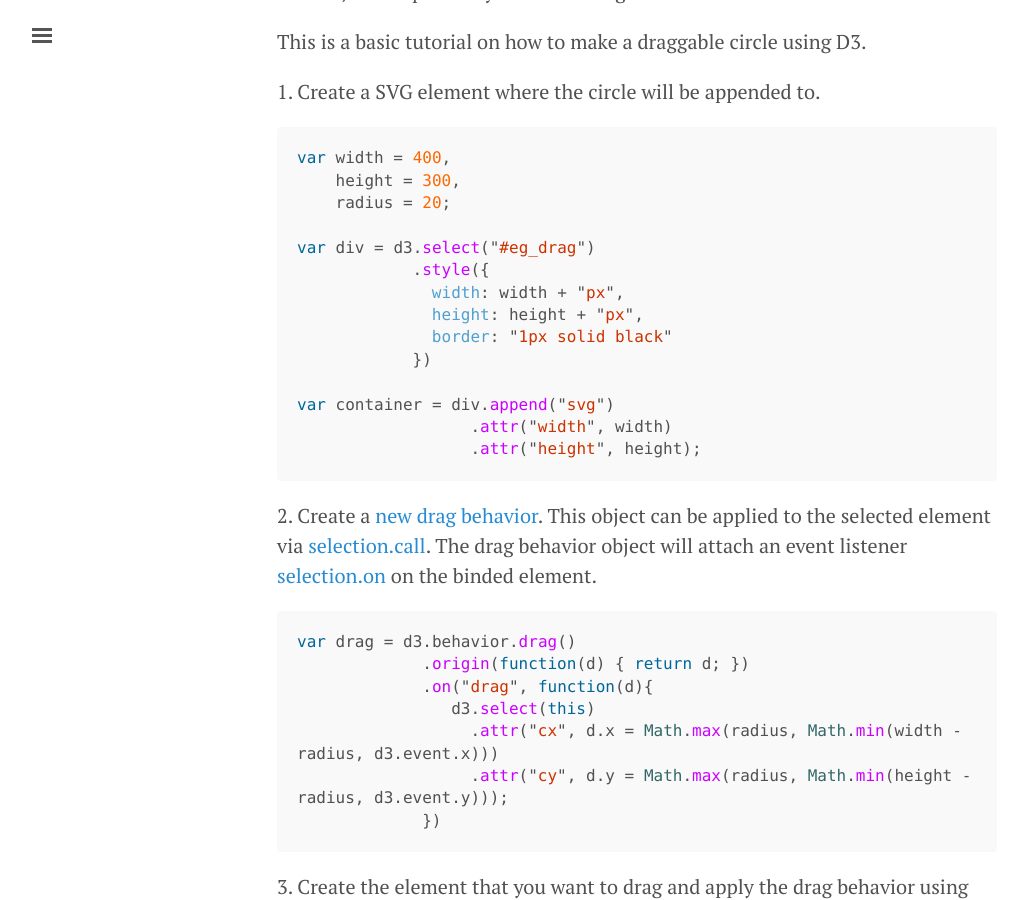
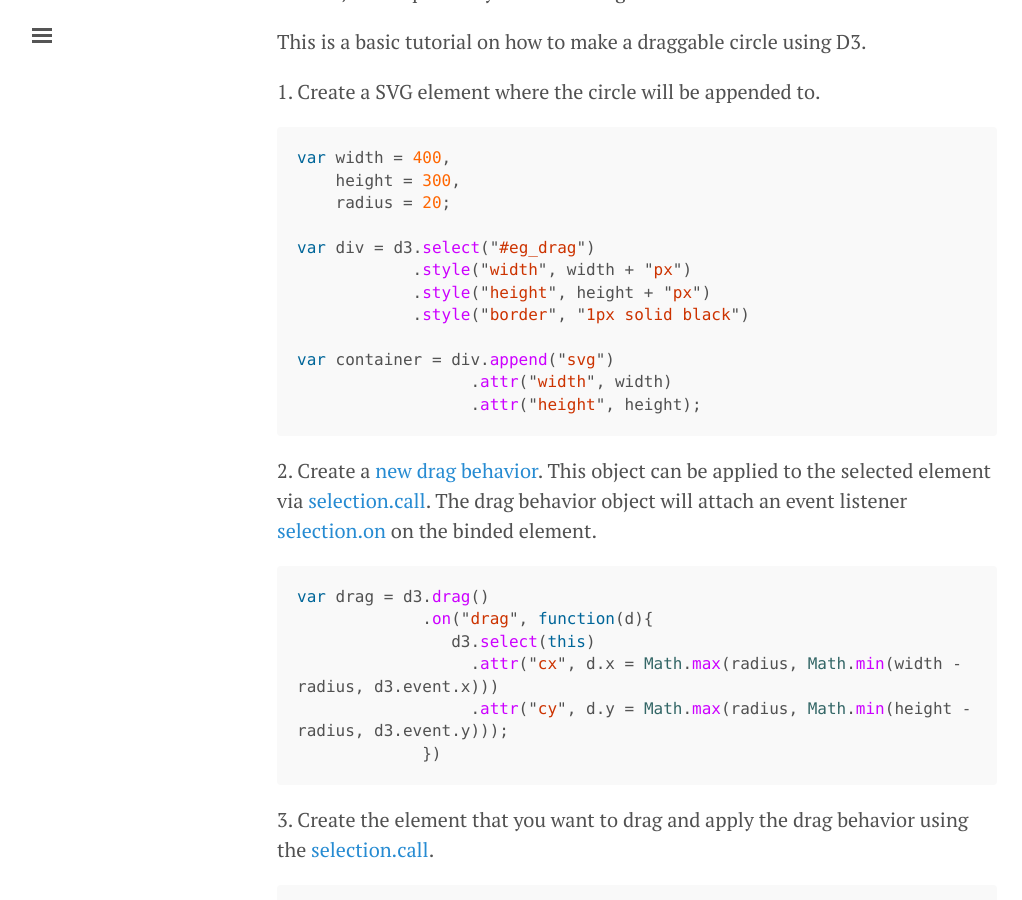
Before and after one commit to ftmatsumoto/ftmatsumoto.github.io, a Jekyll site: the page built from _posts/2016-06-28-d3-basic-tutorial.md, in a window 1280 px wide and 900 px high, scrolled down 305 px. Shown: the whole window, without its empty margins (3-1025 px from the left). Built offline with Jekyll 4.4.1, drawn with Linux system fonts in a browser that asks for light colours.

Commit message:
changed url, style

````diff
--- a/_posts/2016-06-28-d3-basic-tutorial.md
+++ b/_posts/2016-06-28-d3-basic-tutorial.md
@@ -16,11 +16,9 @@ var width = 400,
     radius = 20;
 
 var div = d3.select("#eg_drag")
-            .style({
-              width: width + "px",
-              height: height + "px",
-              border: "1px solid black"
-            })
+            .style("width", width + "px")
+            .style("height", height + "px")
+            .style("border", "1px solid black")
 
 var container = div.append("svg")
                   .attr("width", width)
@@ -30,8 +28,7 @@ var container = div.append("svg")
 2\. Create a [new drag behavior](https://github.com/d3/d3-drag#drag). This object can be applied to the selected element via [selection.call](https://github.com/d3/d3-selection#selection_call). The drag behavior object will attach an event listener [selection.on](https://github.com/d3/d3-selection#selection_on) on the binded element.
 
 ```javascript
-var drag = d3.behavior.drag()
-             .origin(function(d) { return d; })
+var drag = d3.drag()
              .on("drag", function(d){
                 d3.select(this)
                   .attr("cx", d.x = Math.max(radius, Math.min(width - radius, d3.event.x)))
@@ -62,18 +59,15 @@ And this is the final result...
       radius = 20;
 
   var div = d3.select("#eg_drag")
-              .style({
-                width: width + "px",
-                height: height + "px",
-                border: "1px solid black"
-              })
+              .style("width", width + "px")
+              .style("height", height + "px")
+              .style("border", "1px solid black")
 
-  var container = div.append("svg")
+  var container = d3.select("#eg_drag").append("svg")
                     .attr("width", width)
                     .attr("height", height);
 
-  var drag = d3.behavior.drag()
-               .origin(function(d) { return d; })
+  var drag = d3.drag()
                .on("drag", function(d){
                   d3.select(this)
                     .attr("cx", d.x = Math.max(radius, Math.min(width - radius, d3.event.x)))
````
